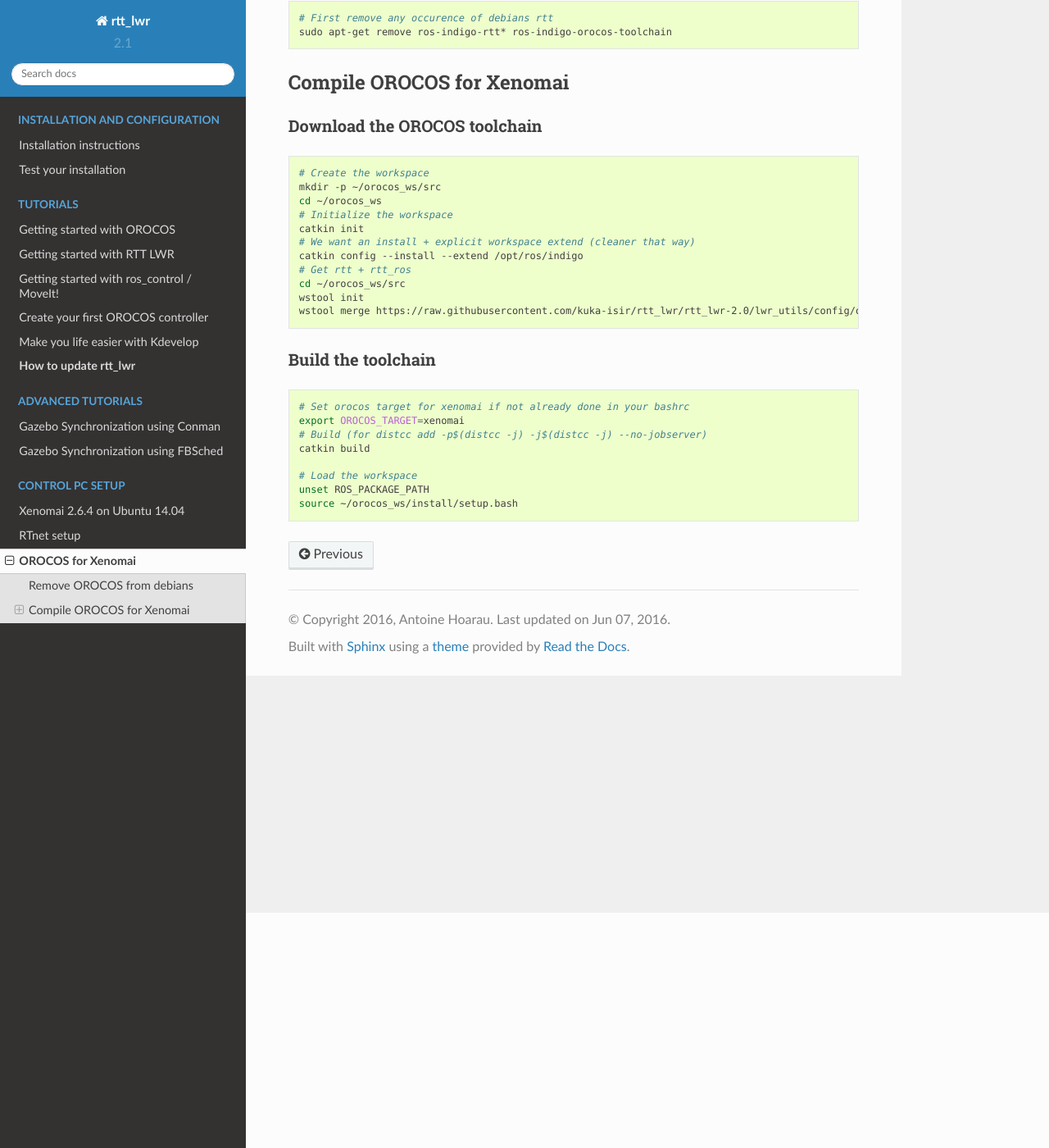
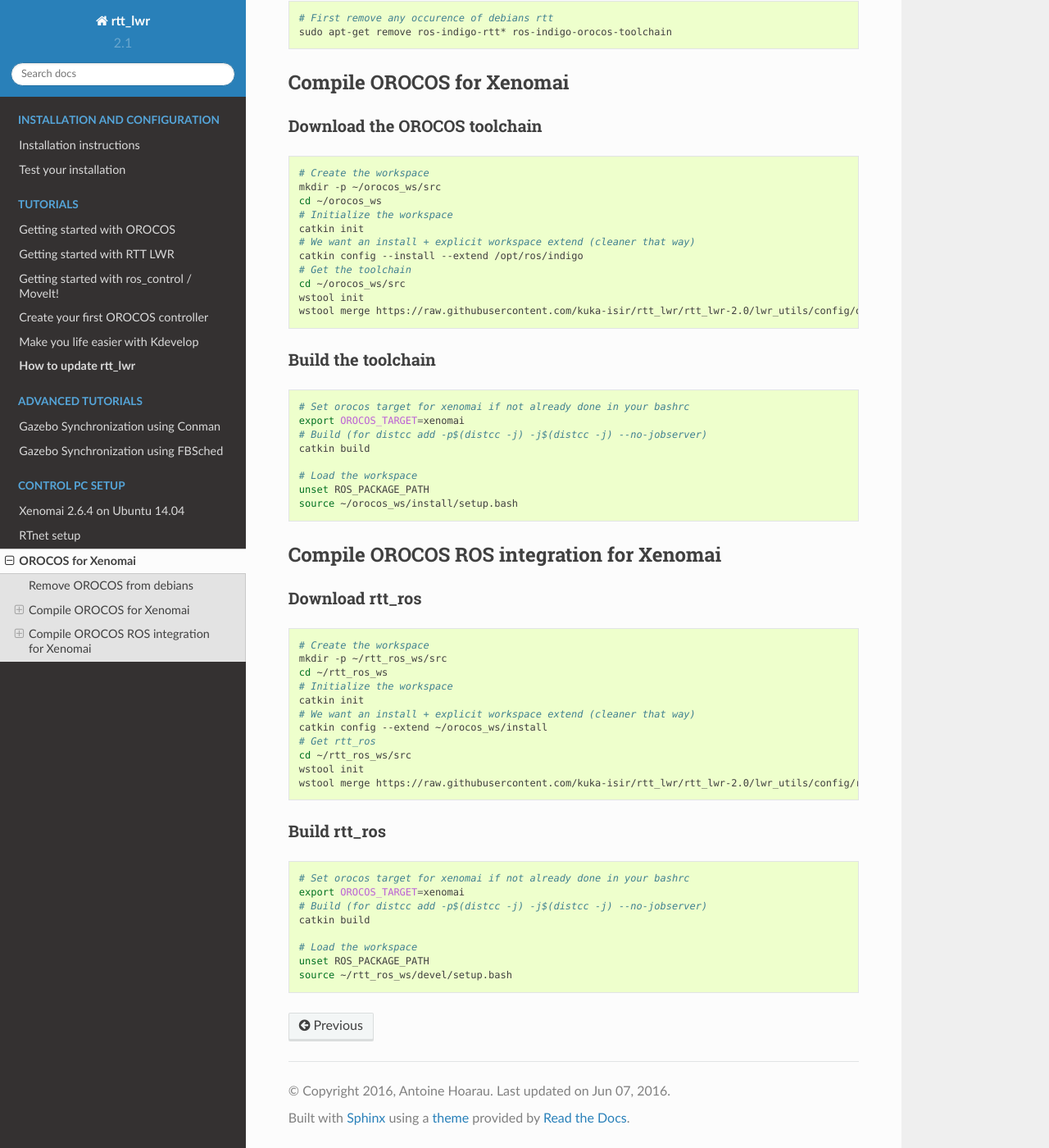
Before and after one commit to kuka-isir/rtt_lwr, a Sphinx documentation site: the page built from docs/source/rtpc/orocos-xenomai.rst, in a window 1280 px wide and 1400 px high, scrolled down 287 px. Shown: the whole window at 82% size. Built offline with Sphinx 7.4.7 and the Read the Docs theme 2.0.0, drawn with Linux system fonts in a browser that asks for light colours.

Commit message:
add rtt ros

```diff
--- a/docs/source/rtpc/orocos-xenomai.rst
+++ b/docs/source/rtpc/orocos-xenomai.rst
@@ -29,7 +29,7 @@ Download the OROCOS toolchain
     catkin init
     # We want an install + explicit workspace extend (cleaner that way)
     catkin config --install --extend /opt/ros/indigo
-    # Get rtt + rtt_ros
+    # Get the toolchain
     cd ~/orocos_ws/src
     wstool init
     wstool merge https://raw.githubusercontent.com/kuka-isir/rtt_lwr/rtt_lwr-2.0/lwr_utils/config/orocos_toolchain-2.8.rosinstall
@@ -47,3 +47,37 @@ Build the toolchain
     # Load the workspace
     unset ROS_PACKAGE_PATH
     source ~/orocos_ws/install/setup.bash
+
+Compile OROCOS ROS integration for Xenomai
+------------------------------------------
+
+Download rtt_ros
+~~~~~~~~~~~~~~~~
+
+.. code-block:: bash
+
+    # Create the workspace
+    mkdir -p ~/rtt_ros_ws/src
+    cd ~/rtt_ros_ws
+    # Initialize the workspace
+    catkin init
+    # We want an install + explicit workspace extend (cleaner that way)
+    catkin config --extend ~/orocos_ws/install
+    # Get rtt_ros
+    cd ~/rtt_ros_ws/src
+    wstool init
+    wstool merge https://raw.githubusercontent.com/kuka-isir/rtt_lwr/rtt_lwr-2.0/lwr_utils/config/rtt_ros_integration-indigo.rosinstall
+
+Build rtt_ros
+~~~~~~~~~~~~~~~~~~~
+
+.. code-block:: bash
+
+    # Set orocos target for xenomai if not already done in your bashrc
+    export OROCOS_TARGET=xenomai
+    # Build (for distcc add -p$(distcc -j) -j$(distcc -j) --no-jobserver)
+    catkin build
+
+    # Load the workspace
+    unset ROS_PACKAGE_PATH
+    source ~/rtt_ros_ws/devel/setup.bash
```
